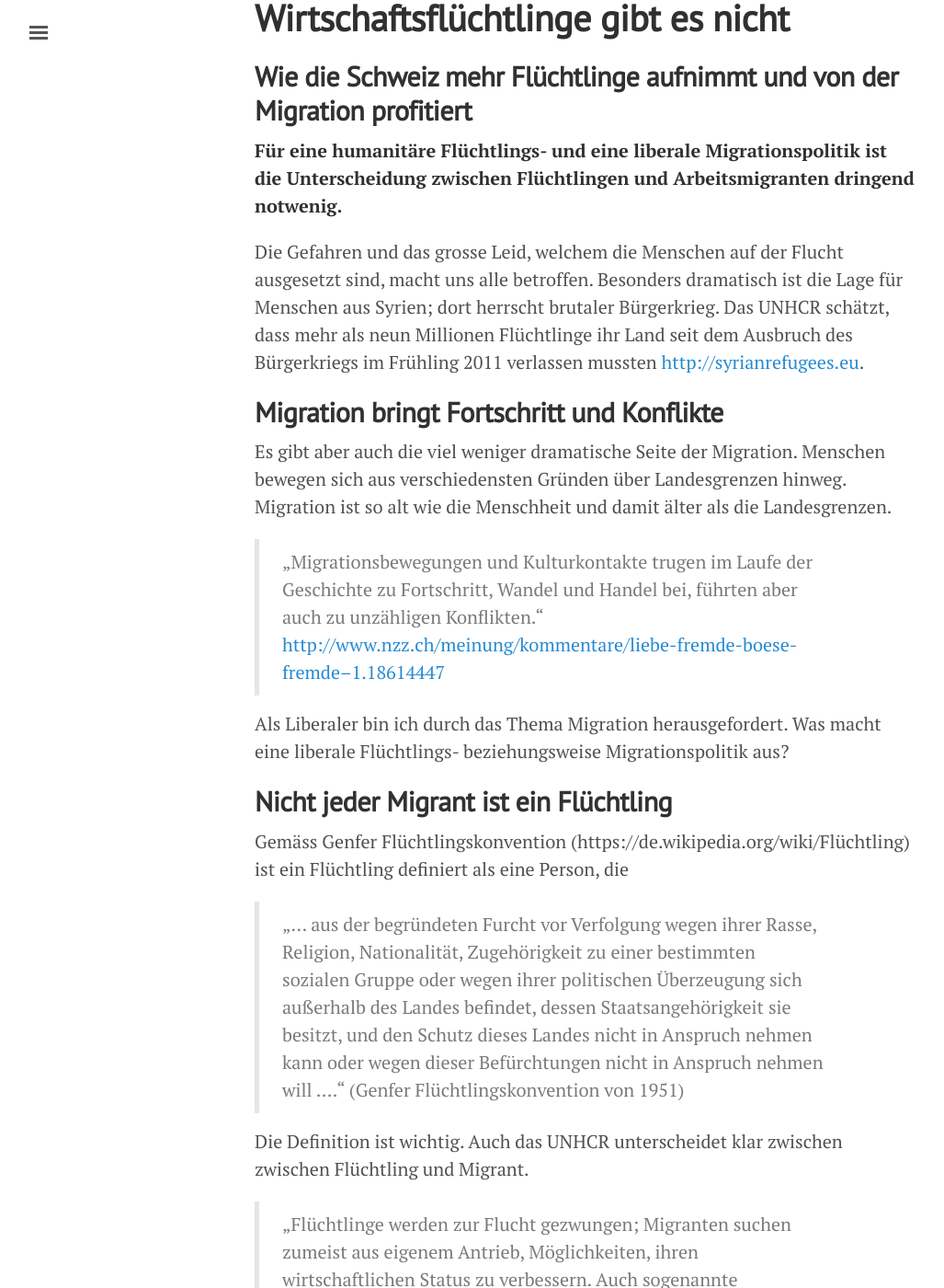
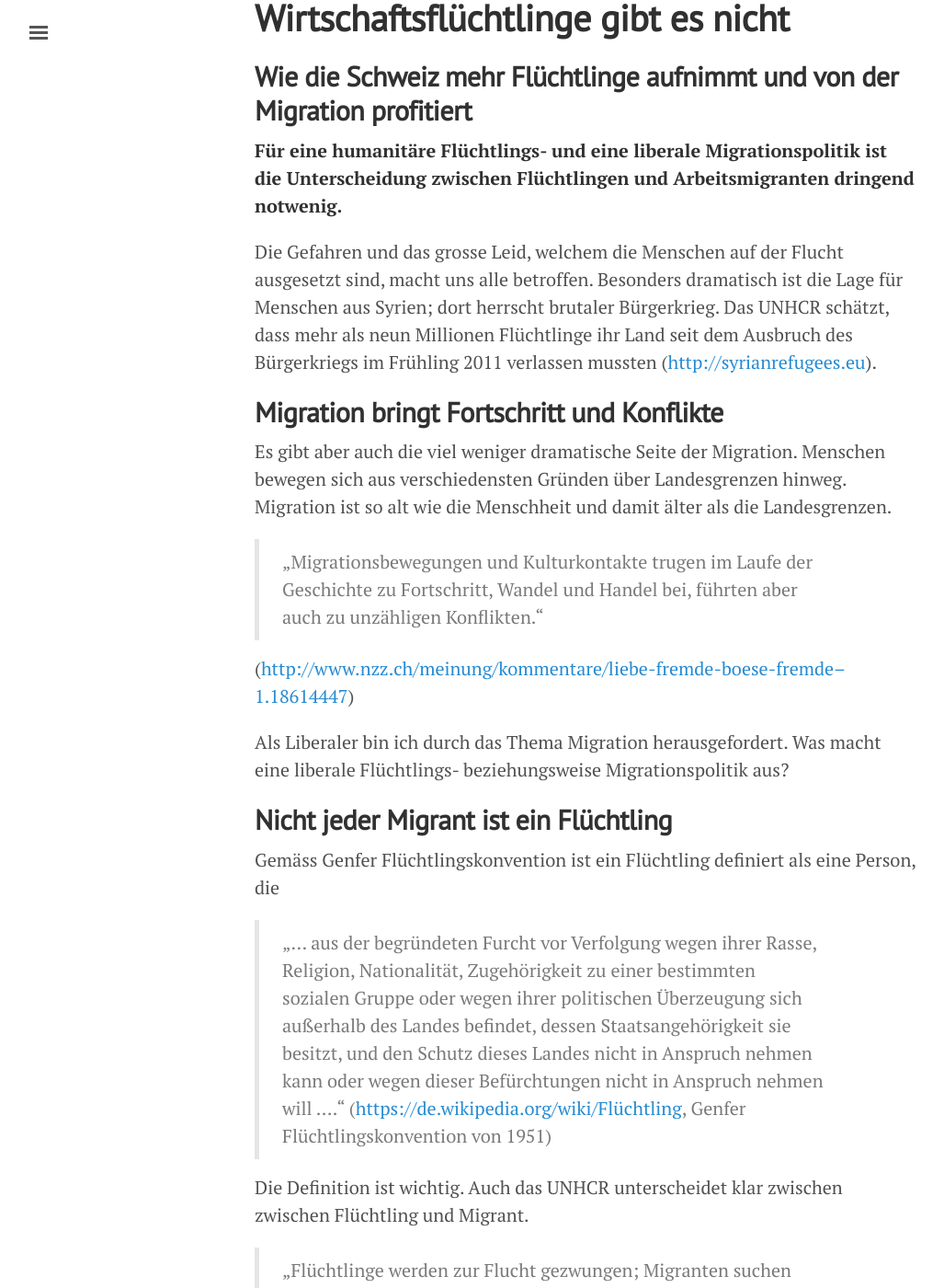
Before and after one commit to freinhard/freinhard.github.io, a Jekyll site: the page built from _posts/2015-11-03-fluechtlinge-migration.md, in a window 1280 px wide and 1400 px high, scrolled down 286 px. Shown: the whole window at 92% size, without its empty margins (3-1030 px from the left). Built offline with Jekyll 4.4.1, drawn with Linux system fonts in a browser that asks for light colours; comment, search, counter and statistics services are not loaded; some of the changed lines change nothing that is shown.

Commit message:
Add Link

```diff
--- a/_posts/2015-11-03-fluechtlinge-migration.md
+++ b/_posts/2015-11-03-fluechtlinge-migration.md
@@ -7,19 +7,21 @@ title: Wirtschaftsflüchtlinge gibt es nicht
 
 **Für eine humanitäre Flüchtlings- und eine liberale Migrationspolitik ist die Unterscheidung zwischen Flüchtlingen und Arbeitsmigranten dringend notwenig.**
 
-Die Gefahren und das grosse Leid, welchem die Menschen auf der Flucht ausgesetzt sind, macht uns alle betroffen. Besonders dramatisch ist die Lage für Menschen aus Syrien; dort herrscht brutaler Bürgerkrieg. Das UNHCR schätzt, dass mehr als neun Millionen Flüchtlinge ihr Land seit dem Ausbruch des Bürgerkriegs im Frühling 2011 verlassen mussten [http://syrianrefugees.eu](http://syrianrefugees.eu).
+Die Gefahren und das grosse Leid, welchem die Menschen auf der Flucht ausgesetzt sind, macht uns alle betroffen. Besonders dramatisch ist die Lage für Menschen aus Syrien; dort herrscht brutaler Bürgerkrieg. Das UNHCR schätzt, dass mehr als neun Millionen Flüchtlinge ihr Land seit dem Ausbruch des Bürgerkriegs im Frühling 2011 verlassen mussten ([http://syrianrefugees.eu](http://syrianrefugees.eu)).
 
 ## Migration bringt Fortschritt und Konflikte
 Es gibt aber auch die viel weniger dramatische Seite der Migration. Menschen bewegen sich aus verschiedensten Gründen über Landesgrenzen hinweg. Migration ist so alt wie die Menschheit und damit älter als die Landesgrenzen.
+
 > „Migrationsbewegungen und Kulturkontakte trugen im Laufe der Geschichte zu Fortschritt, Wandel und Handel bei, führten aber auch zu unzähligen Konflikten.“
-[http://www.nzz.ch/meinung/kommentare/liebe-fremde-boese-fremde–1.18614447](http://www.nzz.ch/meinung/kommentare/liebe-fremde-boese-fremde–1.18614447)
+
+([http://www.nzz.ch/meinung/kommentare/liebe-fremde-boese-fremde–1.18614447](http://www.nzz.ch/meinung/kommentare/liebe-fremde-boese-fremde–1.18614447))
 
 Als Liberaler bin ich durch das Thema Migration herausgefordert. Was macht eine liberale Flüchtlings- beziehungsweise Migrationspolitik aus?
 
 ## Nicht jeder Migrant ist ein Flüchtling
-Gemäss Genfer Flüchtlingskonvention (https://de.wikipedia.org/wiki/Flüchtling) ist ein Flüchtling definiert als eine Person, die
+Gemäss Genfer Flüchtlingskonvention ist ein Flüchtling definiert als eine Person, die
 
-> „… aus der begründeten Furcht vor Verfolgung wegen ihrer Rasse, Religion, Nationalität, Zugehörigkeit zu einer bestimmten sozialen Gruppe oder wegen ihrer politischen Überzeugung sich außerhalb des Landes befindet, dessen Staatsangehörigkeit sie besitzt, und den Schutz dieses Landes nicht in Anspruch nehmen kann oder wegen dieser Befürchtungen nicht in Anspruch nehmen will ….“ (Genfer Flüchtlingskonvention von 1951)
+> „… aus der begründeten Furcht vor Verfolgung wegen ihrer Rasse, Religion, Nationalität, Zugehörigkeit zu einer bestimmten sozialen Gruppe oder wegen ihrer politischen Überzeugung sich außerhalb des Landes befindet, dessen Staatsangehörigkeit sie besitzt, und den Schutz dieses Landes nicht in Anspruch nehmen kann oder wegen dieser Befürchtungen nicht in Anspruch nehmen will ….“ ([https://de.wikipedia.org/wiki/Flüchtling](https://de.wikipedia.org/wiki/Flüchtling), Genfer Flüchtlingskonvention von 1951)
 
 Die Definition ist wichtig. Auch das UNHCR unterscheidet klar zwischen zwischen Flüchtling und Migrant.
 
```
